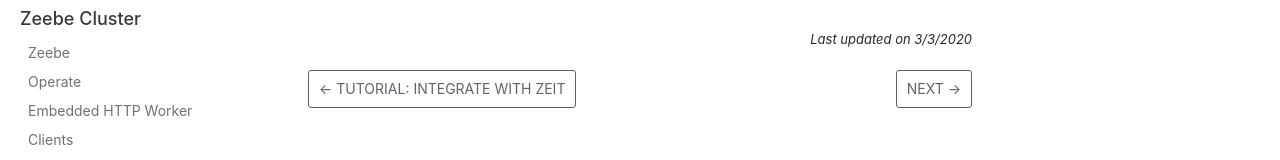
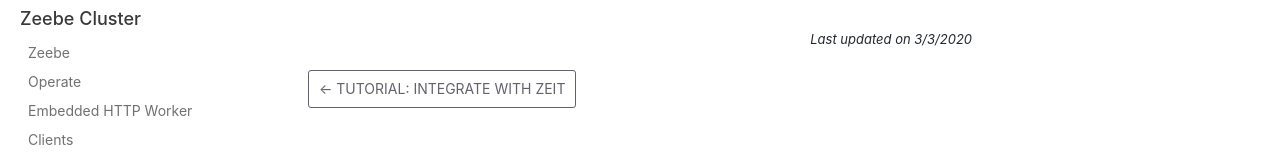
Before and after one commit to tiesebarrell/camunda-cloud-docs, a plain HTML site: page docs/tut-testdrive-github-actions.html in a window 1280 px wide. Shown: the part 384-544 px from the top of the page. Drawn offline with nearby package versions, Linux system fonts and the light colour scheme.

Commit message:
Deploy website
Deploy website version based on fb27410a7d143be897f6d328c13c647d58afafda

```diff
--- a/docs/tut-testdrive-github-actions.html
+++ b/docs/tut-testdrive-github-actions.html
@@ -58,4 +58,4 @@
 <p>There is only one requirement: <a href="https://github.com">GitHub Account</a></p>
 <p>The tutorial shows in detail how to deploy workflows and start instances using <a href="https://github.com/features/actions">GitHub Actions</a>.</p>
 <p>The full guided tutorial can be found in the following repository: <a href="https://github.com/jwulf/camunda-cloud-test-drive">https://github.com/jwulf/camunda-cloud-test-drive</a></p>
-</span></div></article></div><div class="docLastUpdate"><em>Last updated on 3/3/2020</em></div><div class="docs-prevnext"><a class="docs-prev button" href="/camunda-cloud-docs/docs/tut-integrate-zeit"><span class="arrow-prev">← </span><span>Tutorial: Integrate with ZEIT</span></a><a class="docs-next button" href="/camunda-cloud-docs/docs/doc1"><span>Next</span><span class="arrow-next"> →</span></a></div></div></div><nav class="onPageNav"></nav></div><footer class="nav-footer" id="footer"><section class="sitemap"><a href="/camunda-cloud-docs/" class="nav-home"></a><div><h5>Docs</h5><a href="/camunda-cloud-docs/docs/en/welcome.html">Welcome</a><a href="/camunda-cloud-docs/docs/en/quick-start.html">Quick start</a></div><div><h5>Community</h5><a href="https://zeebe-io.slack.com/">Community Chat</a><a href="https://twitter.com/camunda" target="_blank" rel="noreferrer noopener">Twitter</a></div><div><h5>More</h5><a href="https://blog.camunda.com/">Blog</a><a href="https://github.com/camunda">GitHub</a></div></section><section class="copyright">Copyright © 2020 Camunda Cloud</section></footer></div></body></html>
+</span></div></article></div><div class="docLastUpdate"><em>Last updated on 3/3/2020</em></div><div class="docs-prevnext"><a class="docs-prev button" href="/camunda-cloud-docs/docs/tut-integrate-zeit"><span class="arrow-prev">← </span><span>Tutorial: Integrate with ZEIT</span></a></div></div></div><nav class="onPageNav"></nav></div><footer class="nav-footer" id="footer"><section class="sitemap"><a href="/camunda-cloud-docs/" class="nav-home"></a><div><h5>Docs</h5><a href="/camunda-cloud-docs/docs/en/welcome.html">Welcome</a><a href="/camunda-cloud-docs/docs/en/quick-start.html">Quick start</a></div><div><h5>Community</h5><a href="https://zeebe-io.slack.com/">Community Chat</a><a href="https://twitter.com/camunda" target="_blank" rel="noreferrer noopener">Twitter</a></div><div><h5>More</h5><a href="https://blog.camunda.com/">Blog</a><a href="https://github.com/camunda">GitHub</a></div></section><section class="copyright">Copyright © 2020 Camunda Cloud</section></footer></div></body></html>
```
Also changed, not shown: docs/tut-testdrive-github-actions/index.html (+1 -1 lines).
